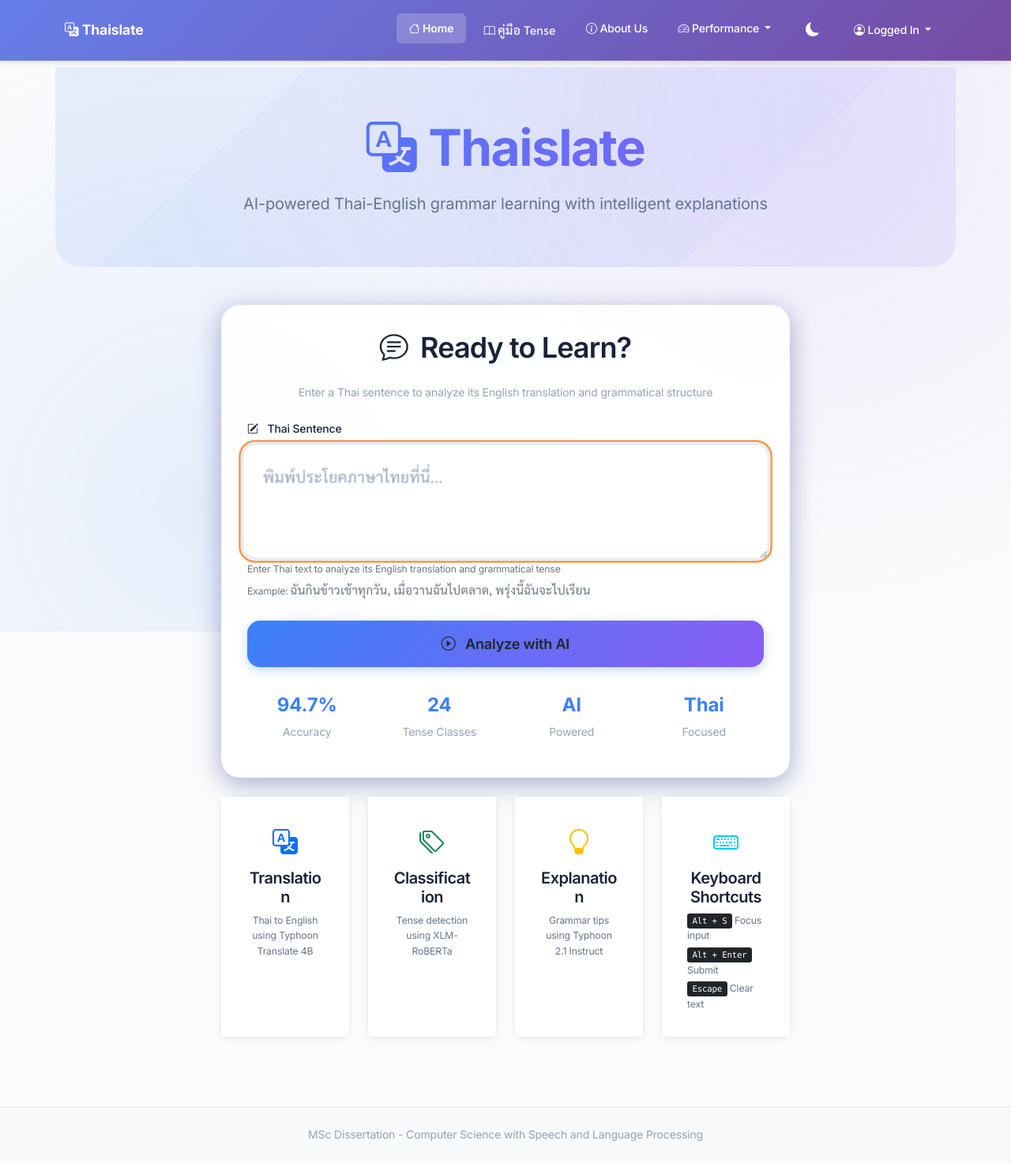
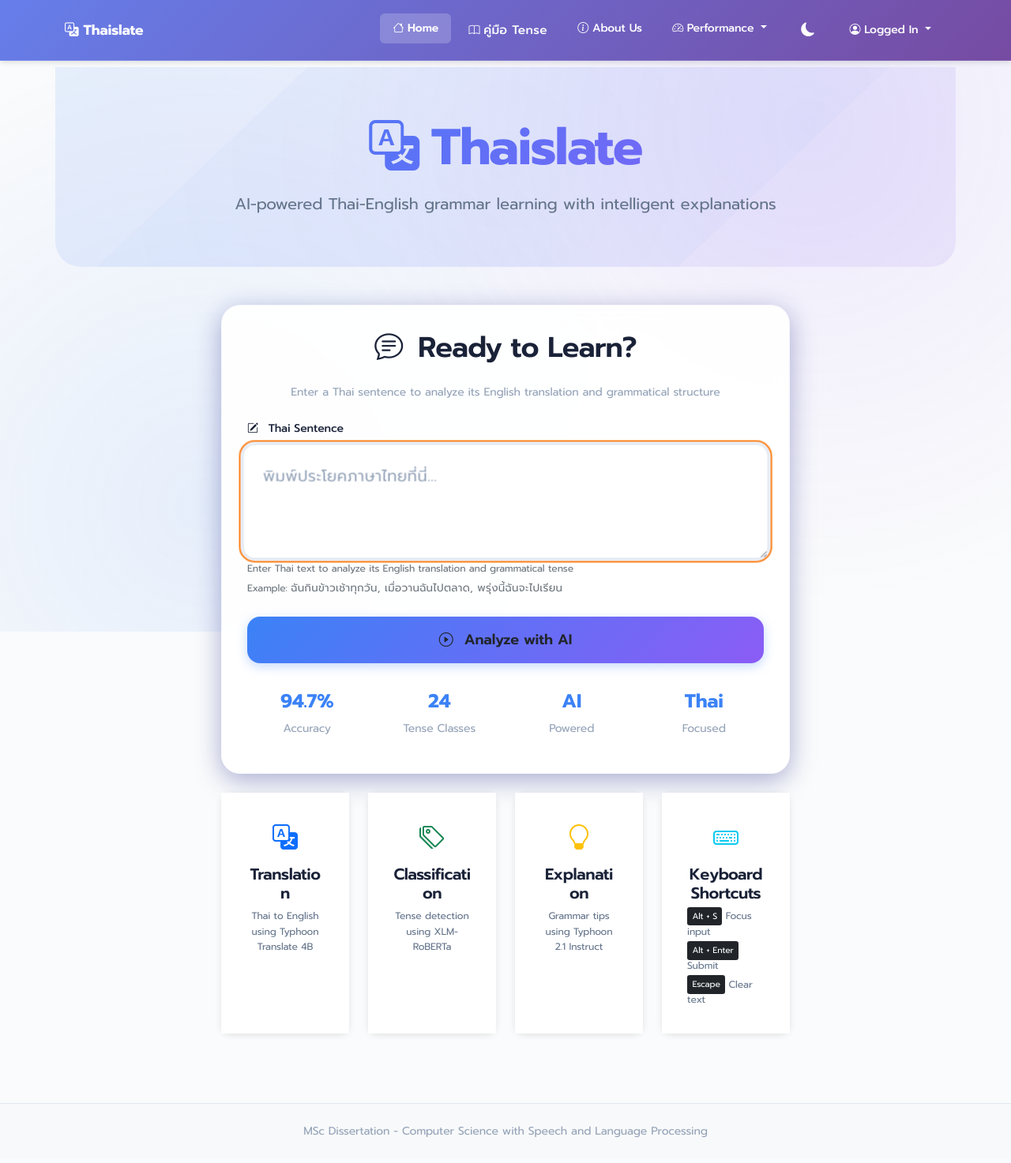
Before and after one commit to sandpapat/Thai-english-grammar-tool, a Flask app: page / in a window 1280 px wide. Shown: the whole page at 79% size. After the commit the page ends 1441 px from the top, so only its background shows below. Run offline with Flask 3, Linux system fonts and the light colour scheme; the visitor is signed in with stand-in values (Sample User, id 1).

Commit message:
Font update

```diff
--- a/app/static/css/style.css
+++ b/app/static/css/style.css
@@ -2,9 +2,8 @@
 
 /* CSS Variables for theming - Modern Color Palette */
 :root {
-    /* Consistent Typography */
-    --font-english: 'Inter', -apple-system, BlinkMacSystemFont, 'Segoe UI', Roboto, sans-serif;
-    --font-thai: 'Sarabun', 'Thonburi', 'Ayuthaya', 'Silom', 'Krungthep', -apple-system, BlinkMacSystemFont, sans-serif;
+    /* Universal Typography - Prompt for Everything */
+    --font-universal: 'Prompt', -apple-system, BlinkMacSystemFont, 'Segoe UI', Roboto, sans-serif;
     --line-height-base: 1.6;
     --letter-spacing-base: -0.011em;
 
@@ -137,7 +136,7 @@ body {
     flex-direction: column;
     background: var(--bg-primary);
     color: var(--text-primary);
-    font-family: var(--font-english);
+    font-family: var(--font-universal);
     font-size: 16px;
     line-height: var(--line-height-base);
     letter-spacing: var(--letter-spacing-base);
@@ -154,7 +153,7 @@ main {
 
 /* Modern Typography Scale */
 h1, h2, h3, h4, h5, h6 {
-    font-family: var(--font-english);
+    font-family: var(--font-universal);
     font-weight: 600;
     line-height: 1.2;
     letter-spacing: -0.025em;
@@ -196,11 +195,11 @@ body::before {
     z-index: -1;
 }
 
-/* Thai Typography - Consistent Sarabun Font */
+/* Universal Font Application - Prompt for Everything */
 .thai-text,
 [lang="th"],
 *[class*="thai"] {
-    font-family: var(--font-thai);
+    font-family: var(--font-universal);
     font-size: 1.1em;
     line-height: 1.7;
     letter-spacing: 0.02em;
@@ -209,65 +208,9 @@ body::before {
     -moz-osx-font-smoothing: grayscale;
 }
 
-/* Thai Headings - Same Sarabun Font */
-h1[lang="th"], h2[lang="th"], h3[lang="th"], h4[lang="th"], h5[lang="th"], h6[lang="th"] {
-    font-family: var(--font-thai);
-    font-weight: 600;
-    line-height: 1.4;
-    letter-spacing: 0.01em;
-}
-
-/* Thai Navigation Items */
-.navbar-nav .nav-link:lang(th),
-.navbar-nav .nav-link span[lang="th"] {
-    font-family: var(--font-thai);
-    font-weight: 500;
-}
-
-/* Thai Form Elements */
-textarea[placeholder*="พิมพ์"],
-input[placeholder*="พิมพ์"],
-.form-control:lang(th),
-.form-control.thai-text {
-    font-family: var(--font-thai);
-    font-size: 1.1rem;
-    line-height: 1.6;
-}
-
-/* Thai Button Text */
-.btn:lang(th),
-.btn span[lang="th"] {
-    font-family: var(--font-thai);
-    font-weight: 500;
-}
-
-/* Thai Content in Cards */
-.card-body .thai-text,
-.card-body [lang="th"],
-.card-body span[lang="th"] {
-    font-family: var(--font-thai);
-    font-size: 1.05rem;
-    line-height: 1.8;
-}
-
-/* Thai Examples and Help Text */
-.form-text:lang(th),
-.text-muted:lang(th),
-.form-text span[lang="th"],
-.text-muted span[lang="th"] {
-    font-family: var(--font-thai);
-    font-size: 0.95rem;
-}
-
-/* Ensure all Thai content uses Sarabun */
-*:lang(th) {
-    font-family: var(--font-thai);
-}
-
-/* Thai text in specific components */
-.hero-title:lang(th),
-.hero-subtitle:lang(th) {
-    font-family: var(--font-thai);
+/* All elements use Prompt font */
+* {
+    font-family: var(--font-universal) !important;
 }
 
 /* Modern Navigation */
@@ -283,7 +226,7 @@ input[placeholder*="พิมพ์"],
 }
 
 .navbar-brand {
-    font-family: var(--font-english);
+    font-family: var(--font-universal);
     font-weight: 700;
     font-size: 1.5rem;
     color: var(--navbar-text) !important;
@@ -739,7 +682,7 @@ footer {
 
 /* Thai text specific */
 #thai_text {
-    font-family: 'Sarabun', 'Noto Sans Thai', sans-serif;
+    font-family: var(--font-universal) !important;
 }
 
 /* Explanation sections */
@@ -809,7 +752,7 @@ footer {
     background-color: #e8f5e9;
     color: #388e3c;
     border: 1px solid #c8e6c9;
-    font-family: 'Courier New', monospace;
+    font-family: var(--font-universal) !important;
     font-size: 0.95em;
 }
 
--- a/app/templates/base.html
+++ b/app/templates/base.html
@@ -10,7 +10,7 @@
     <!-- Google Fonts -->
     <link rel="preconnect" href="https://fonts.googleapis.com">
     <link rel="preconnect" href="https://fonts.gstatic.com" crossorigin>
-    <link href="https://fonts.googleapis.com/css2?family=Inter:wght@300;400;500;600;700&family=Sarabun:wght@300;400;500;600;700&display=swap" rel="stylesheet">
+    <link href="https://fonts.googleapis.com/css2?family=Prompt:wght@300;400;500;600;700&display=swap" rel="stylesheet">
 
     <!-- Bootstrap CSS -->
     <link href="https://cdn.jsdelivr.net/npm/bootstrap@5.1.3/dist/css/bootstrap.min.css" rel="stylesheet">
--- a/app/templates/result.html
+++ b/app/templates/result.html
@@ -20,7 +20,7 @@
                                 <h5 class="card-title">
                                     <i class="bi bi-chat-left-text"></i> Thai Input
                                 </h5>
-                                <p class="card-text fs-5">{{ result.input_thai }}</p>
+                                <p class="card-text fs-5" lang="th">{{ result.input_thai }}</p>
                             </div>
                         </div>
                     </div>
@@ -77,10 +77,10 @@
                     {% for section_key, section in explanation_sections.items() %}
                         <div class="mb-4">
                             <h5 class="text-primary">
-                                <i class="bi bi-bookmark"></i> {{ section.title }}
+                                <i class="bi bi-bookmark"></i> <span lang="th">{{ section.title }}</span>
                             </h5>
                             <div class="ps-3">
-                                <div class="explanation-content">{{ section.content|safe }}</div>
+                                <div class="explanation-content" lang="th">{{ section.content|safe }}</div>
                             </div>
                         </div>
                         {% if not loop.last %}
```
Also changed, not shown: CLAUDE.md (+52 -14 lines).
